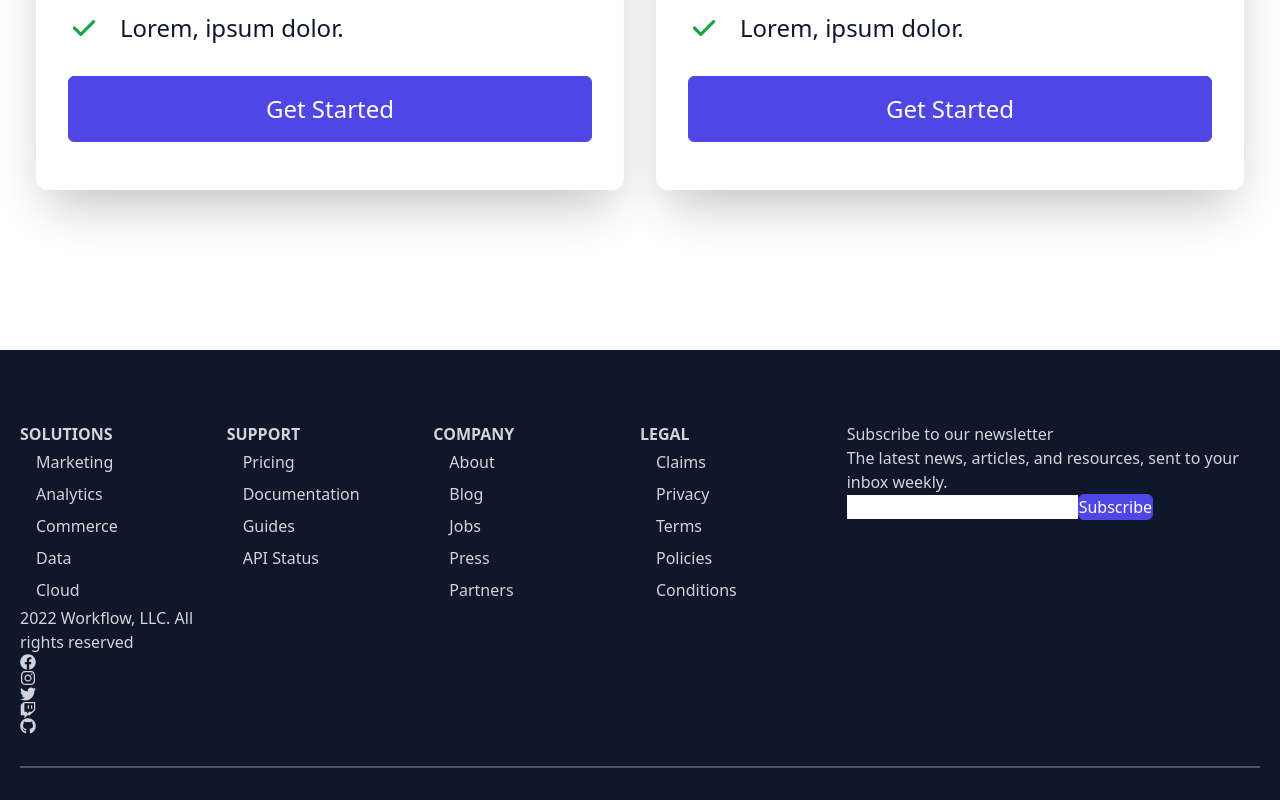
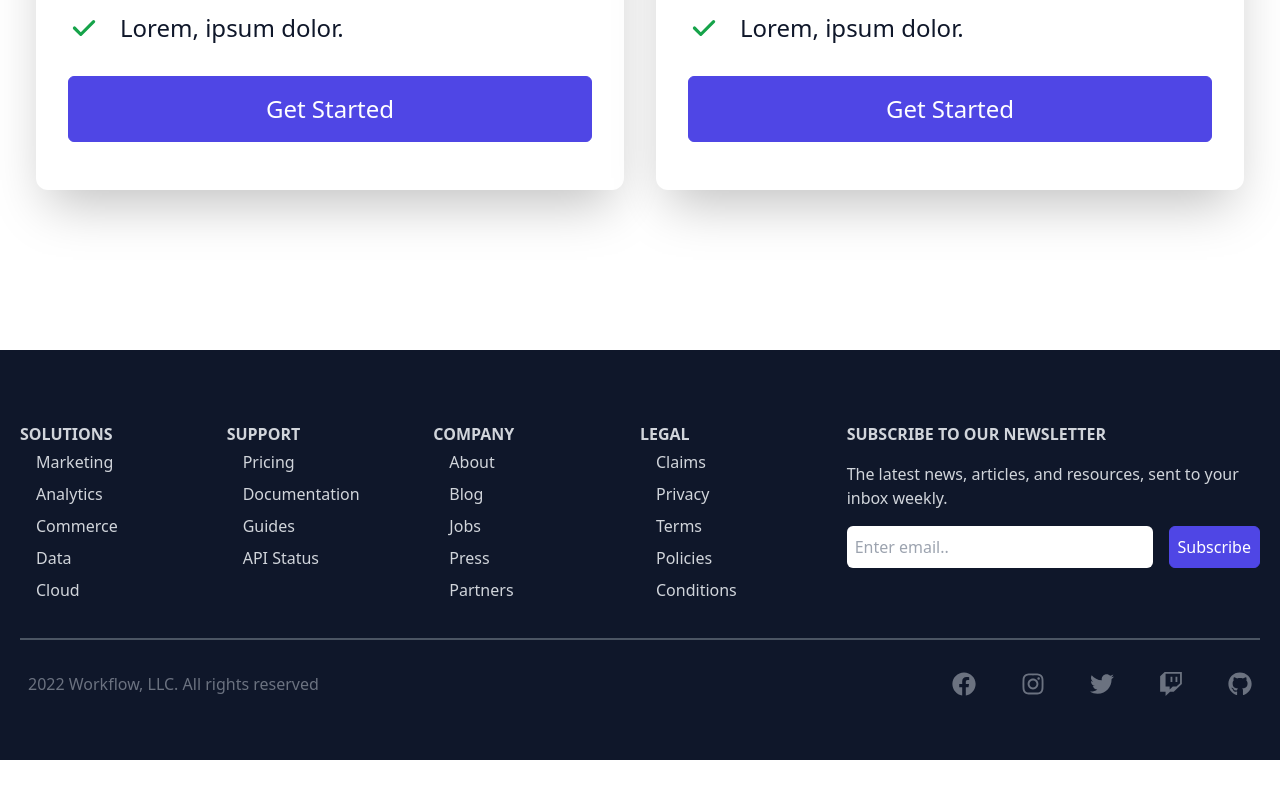
Before and after one commit to KarateChap/tailwind-app-2, a React (Create React App) app: page / in a window 1280 px wide. Shown: the part 4094-4894 px from the top of the page. After the commit the page ends 4854 px from the top, so only its background shows below. Built offline with nearby package versions, Linux system fonts and the light colour scheme.

Commit message:
semi finished

```diff
--- a/src/component/Footer.jsx
+++ b/src/component/Footer.jsx
@@ -55,25 +55,24 @@ const Footer = () => {
         </div>
 
         <div className="col-span-2 pt-8 md:pt-2">
-          <p>Subscribe to our newsletter</p>
-          <p>
+          <p className="font-bold uppercase">Subscribe to our newsletter</p>
+          <p className="py-4">
             The latest news, articles, and resources, sent to your inbox weekly.
           </p>
-          <form className="">
-            <input type="email" />
-            <button>Subscribe</button>
+          <form className="flex flex-col sm:flex-row">
+            <input type="email" className="w-full p-2 mr-4 rounded-md mb-4" placeholder="Enter email.."/>
+            <button className="p-2 mb-4">Subscribe</button>
           </form>
         </div>
-
-        <div>
-          <p>2022 Workflow, LLC. All rights reserved</p>
-          <div>
-            <FaFacebook />
-            <FaInstagram />
-            <FaTwitter />
-            <FaTwitch />
-            <FaGithub />
-          </div>
+      </div>
+      <div className="flex flex-col max-w-[1240px] px-2 py-4 m-auto justify-between sm:flex-row text-center text-gray-500">
+        <p className="py-4">2022 Workflow, LLC. All rights reserved</p>
+        <div className="flex justify-between sm:w-[300px] pt-4 text-2xl">
+          <FaFacebook />
+          <FaInstagram />
+          <FaTwitter />
+          <FaTwitch />
+          <FaGithub />
         </div>
       </div>
     </div>
```
